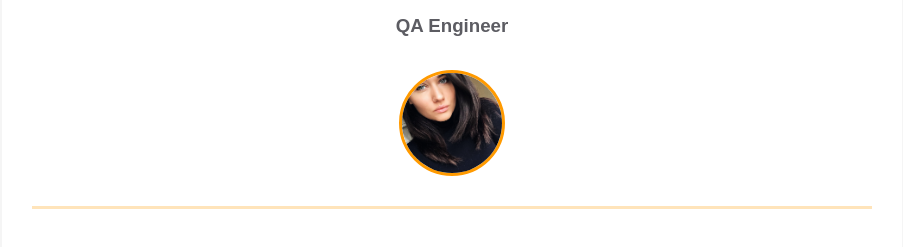
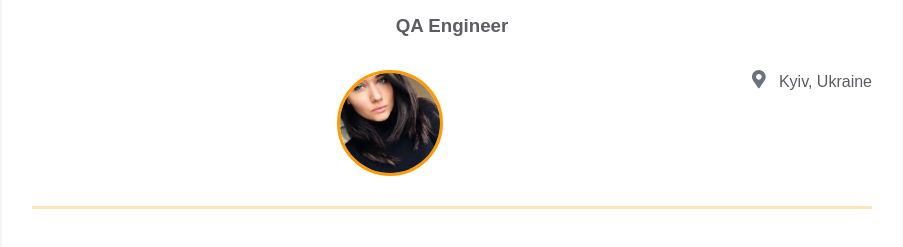
Before and after one commit to LeliaVlasenko/homepage, a plain HTML site: page index.html in a window 1280 px wide. Shown: the part 157-404 px from the top of the page, without its empty margins (188-1091 px from the left). Drawn offline with Linux system fonts and the light colour scheme.

Commit message:
Added contact info

```diff
--- a/index.html
+++ b/index.html
@@ -21,7 +21,18 @@
                 <img class="contact-info__avatar" src="assets/avatar.JPG" alt="Avatar">
               </div>
 
-              <div class="contact-info__block"></div>
+              <div class="contact-info__block">
+                <a href="" rel="author" class="contact-info__item">
+                  <div class="contact-info__item-icon-wrapper">
+                    <svg class="contact-info__item-icon" xmlns="http://www.w3.org/2000/svg" viewBox="0 0 384 512">
+                      <path
+                        d="M172.268 501.67C26.97 291.031 0 269.413 0 192 0 85.961 85.961 0 192 0s192 85.961 192 192c0 77.413-26.97 99.031-172.268 309.67-9.535 13.774-29.93 13.773-39.464 0zM192 272c44.183 0 80-35.817 80-80s-35.817-80-80-80-80 35.817-80 80 35.817 80 80 80z">
+                      </path>
+                    </svg>
+                  </div>
+                  <span>Kyiv, Ukraine</span>
+                </a>
+              </div>
             </div>
           </div>
         </div>
```
